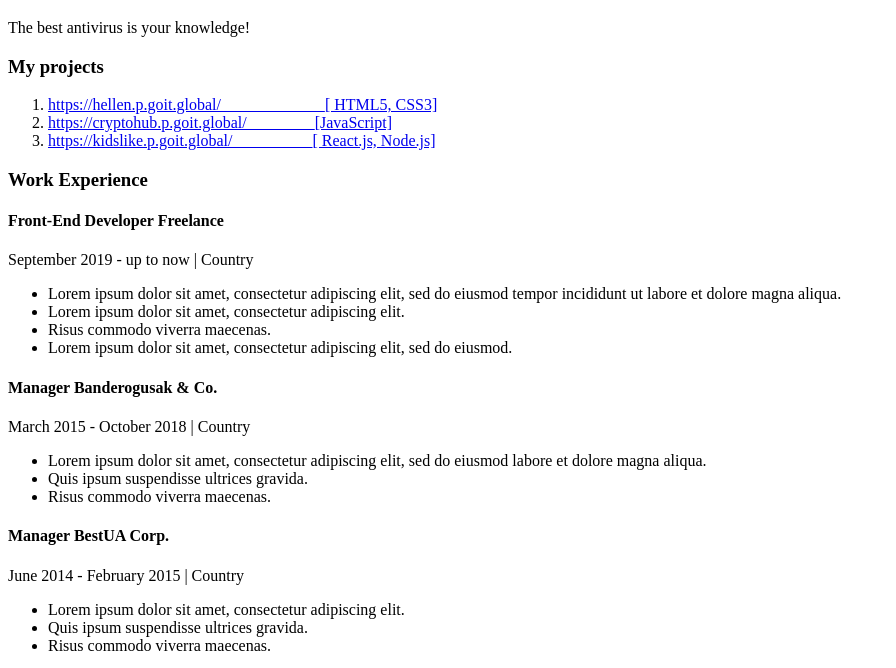
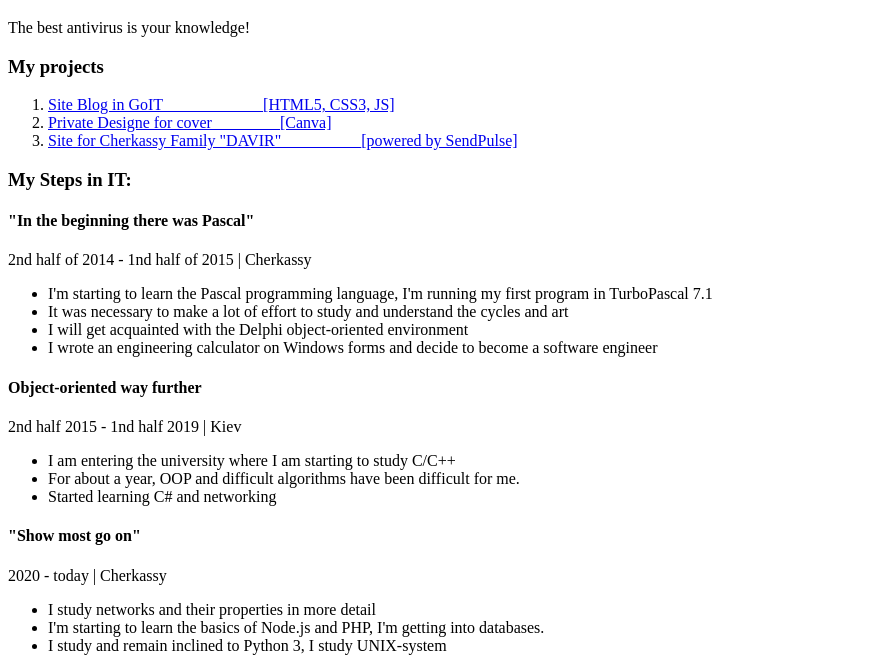
Before and after one commit to IVArthurUA/goitmaraphua, a plain HTML site: page index.html in a window 1280 px wide. Shown: the part 108-776 px from the top of the page, without its empty margins (0-896 px from the left). Drawn offline with Linux system fonts and the light colour scheme.

Commit message:
2 Lesson ,proj progress and history

```diff
--- a/index.html
+++ b/index.html
@@ -8,70 +8,87 @@
   </head>
 
   <body>
+    <!--Main block-->
     <div>
+      <!--Right part-->
       <div>
+        <!--title person-->
         <div>
           <h2>Main Creator</h2>
           <h1>Arthur Ivanashchenko</h1>
           <p>The best antivirus is your knowledge!</p>
         </div>
-
+        <!--My project progress-->
         <div>
           <h3>My projects</h3>
           <ol>
             <li>
-              <a href="https://hellen.p.goit.global/"
-                >https://hellen.p.goit.global/_ _ _ _ _ _ _ _ _[ HTML5, CSS3]</a
+              <a href="https://github.com/IVArthurUA/frontmaraphone"
+                >Site Blog in GoIT_ _ _ _ _ _ _ __[HTML5, CSS3, JS]</a
               >
             </li>
             <li>
-              <a href="https://cryptohub.p.goit.global/"
-                >https://cryptohub.p.goit.global/_ _ _ _ _ _[JavaScript]</a
+              <a
+                href="https://www.canva.com/design/DAFO4Mml1IQ/Z752omP96Bwg92l3Rslr7g/view?utm_content=DAFO4Mml1IQ&utm_campaign=designshare&utm_medium=link2&utm_source=sharebutton"
+                >Private Designe for cover_ _ _ _ _ _[Canva]</a
               >
             </li>
             <li>
-              <a href="https://kidslike.p.goit.global/"
-                >https://kidslike.p.goit.global/_ _ _ _ _ _ _[ React.js,
-                Node.js]</a
+              <a href="https://chemoblog.sitepulse.com.ua/"
+                >Site for Cherkassy Family "DAVIR"_ _ _ _ _ _ _[powered by
+                SendPulse]</a
               >
             </li>
           </ol>
         </div>
-
+        <!--My work progress-->
         <div>
-          <h3>Work Experience</h3>
-          <h4>Front-End Developer Freelance</h4>
-          <p>September 2019 - up to now | Country</p>
+          <!--First period-->
+          <h3>My Steps in IT:</h3>
+          <h4>"In the beginning there was Pascal"</h4>
+          <p>2nd half of 2014 - 1nd half of 2015 | Cherkassy</p>
           <ul>
             <li>
-              Lorem ipsum dolor sit amet, consectetur adipiscing elit, sed do
-              eiusmod tempor incididunt ut labore et dolore magna aliqua.
+              I'm starting to learn the Pascal programming language, I'm running
+              my first program in TurboPascal 7.1
             </li>
-            <li>Lorem ipsum dolor sit amet, consectetur adipiscing elit.</li>
-            <li>Risus commodo viverra maecenas.</li>
             <li>
-              Lorem ipsum dolor sit amet, consectetur adipiscing elit, sed do
-              eiusmod.
+              It was necessary to make a lot of effort to study and understand
+              the cycles and art
+            </li>
+            <li>
+              I will get acquainted with the Delphi object-oriented environment
+            </li>
+            <li>
+              I wrote an engineering calculator on Windows forms and decide to
+              become a software engineer
             </li>
           </ul>
-
-          <h4>Manager Banderogusak & Co.</h4>
-          <p>March 2015 - October 2018 | Country</p>
+          <!--Second period-->
+          <h4>Object-oriented way further</h4>
+          <p>2nd half 2015 - 1nd half 2019 | Kiev</p>
           <ul>
             <li>
-              Lorem ipsum dolor sit amet, consectetur adipiscing elit, sed do
-              eiusmod labore et dolore magna aliqua.
+              I am entering the university where I am starting to study C/C++
             </li>
-            <li>Quis ipsum suspendisse ultrices gravida.</li>
-            <li>Risus commodo viverra maecenas.</li>
+            <li>
+              For about a year, OOP and difficult algorithms have been difficult
+              for me.
+            </li>
+            <li>Started learning C# and networking</li>
           </ul>
-
-          <h4>Manager BestUA Corp.</h4>
-          <p>June 2014 - February 2015 | Country</p>
+          <!--3 period-->
+          <h4>"Show most go on"</h4>
+          <p>2020 - today | Cherkassy</p>
           <ul>
-            <li>Lorem ipsum dolor sit amet, consectetur adipiscing elit.</li>
-            <li>Quis ipsum suspendisse ultrices gravida.</li>
-            <li>Risus commodo viverra maecenas.</li>
+            <li>I study networks and their properties in more detail</li>
+            <li>
+              I'm starting to learn the basics of Node.js and PHP, I'm getting
+              into databases.
+            </li>
+            <li>
+              I study and remain inclined to Python 3, I study UNIX-system
+            </li>
           </ul>
         </div>
       </div>
@@ -95,6 +112,7 @@
 
         <div>
           <h3>Tech-Skills</h3>
+          <ul>
             <li>C/C++</li>
             <li>C#</li>
             <li>Python3</li>
@@ -104,6 +122,7 @@
             <li>node.js</li>
             <li>SMM</li>
             <li>Designe</li>
+          </ul>
         </div>
       </aside>
     </div>
```
Also changed, not shown: img/logo.png, 1 other file. Lines whose indentation alone changed are shown as unchanged.
